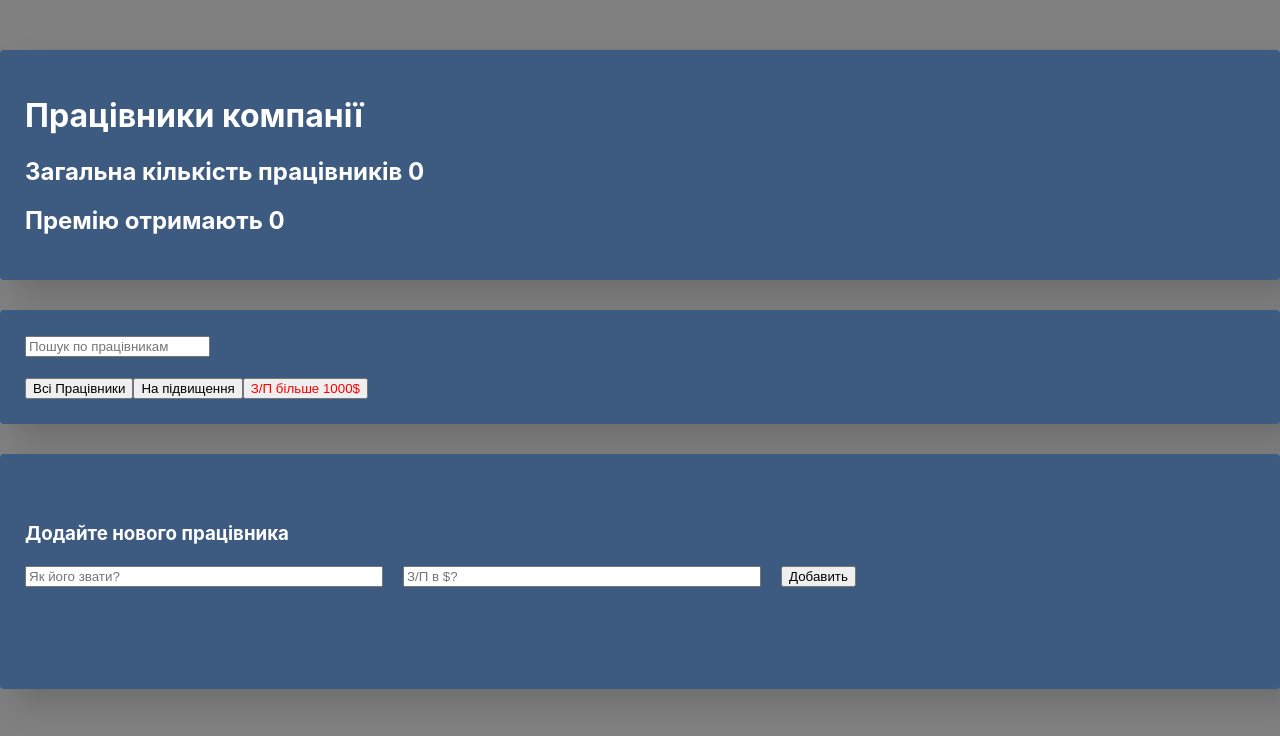
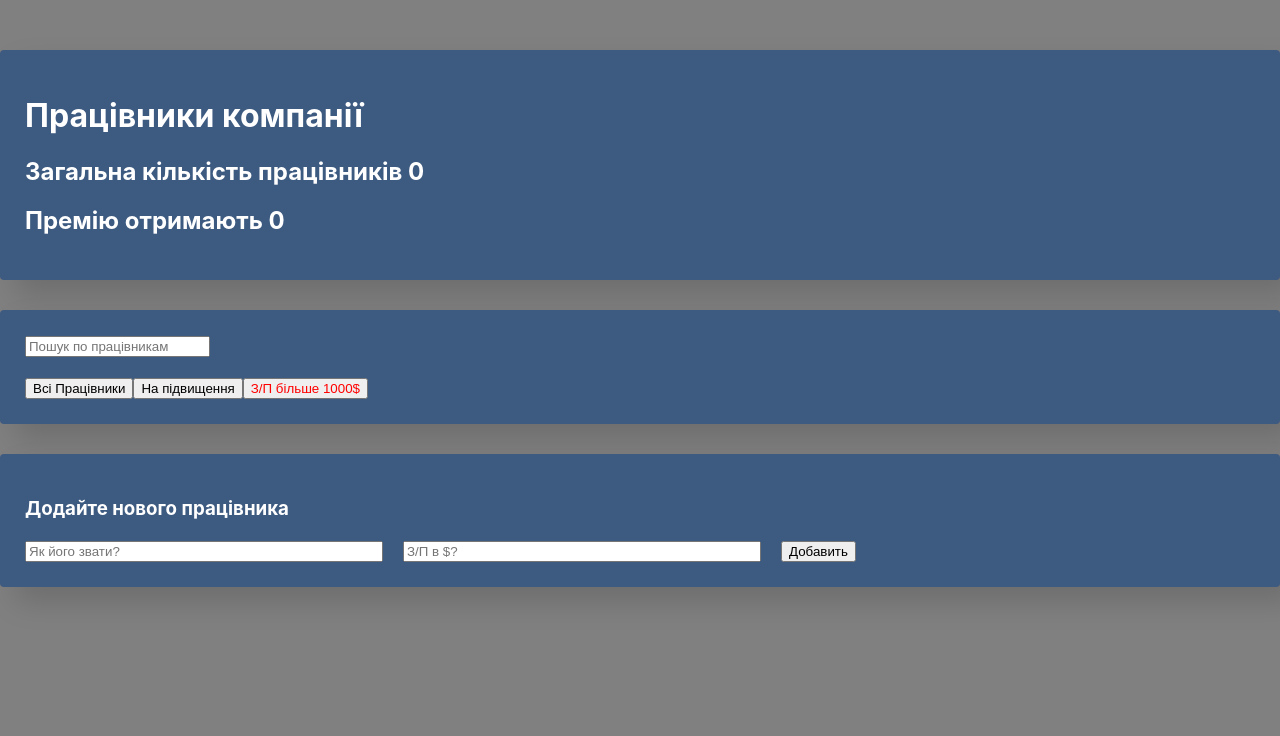
Before and after one commit to klima3775/crud-app, a React (Create React App) app: page / in a window 1280 px wide. Shown: the top 736 px of the page. Built offline with nearby package versions, Linux system fonts and the light colour scheme; the HTML template or start-up script is replaced by a standard one.

Commit message:
fix bag and edit style

```diff
--- a/src/App.js
+++ b/src/App.js
@@ -11,7 +11,6 @@ const App = () => {
   const [data, setData] = useState([]);
   const [term, setTerm] = useState("");
   const [filter, setFilter] = useState("all");
-  let newId = 1;
 
   useEffect(() => {
     const users = JSON.parse(localStorage.getItem("users")) || [];
@@ -34,7 +33,7 @@ const App = () => {
       salary: salary.trim(),
       increase: false,
       rise: false,
-      id: newId++,
+      id: Date.now(),
     };
 
     const newArr = [...data, newItem];
--- a/src/components/employees-add-form/addForm.css
+++ b/src/components/employees-add-form/addForm.css
@@ -1,7 +1,6 @@
 .app-add-form {
-  height: 20vh;
   margin-top: 30px;
-  padding: 50px 25px 25px 25px;
+  padding: 25px;
   background-color: #3d5a80;
   border-radius: 4px;
   box-shadow: 15px 15px 30px rgba(0, 0, 0, 0.15);
```
